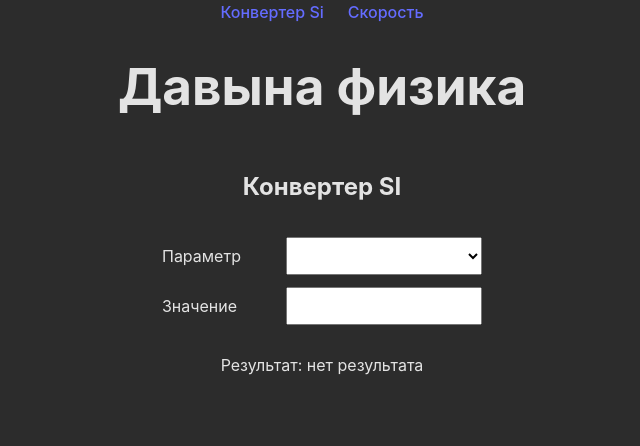
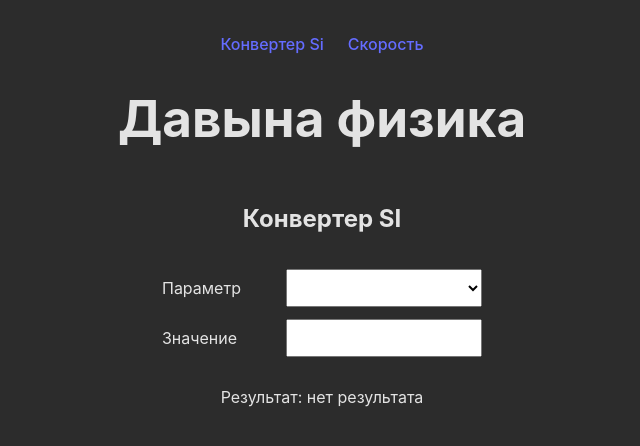
Before and after one commit to NovikovM18/dava_f, a Vue app: page /dava_f/si in a window 1280 px wide. Shown: the top 446 px of the page, without its empty margins (318-958 px from the left). Built offline with nearby package versions, Linux system fonts and the light colour scheme.

Commit message:
fixed pt app

```diff
--- a/src/style.scss
+++ b/src/style.scss
@@ -90,6 +90,6 @@ label {
 #app {
   max-width: 1280px;
   margin: 0 auto;
-  // padding: 2rem;
+  padding-top: 2rem;
   text-align: center;
 }
```
